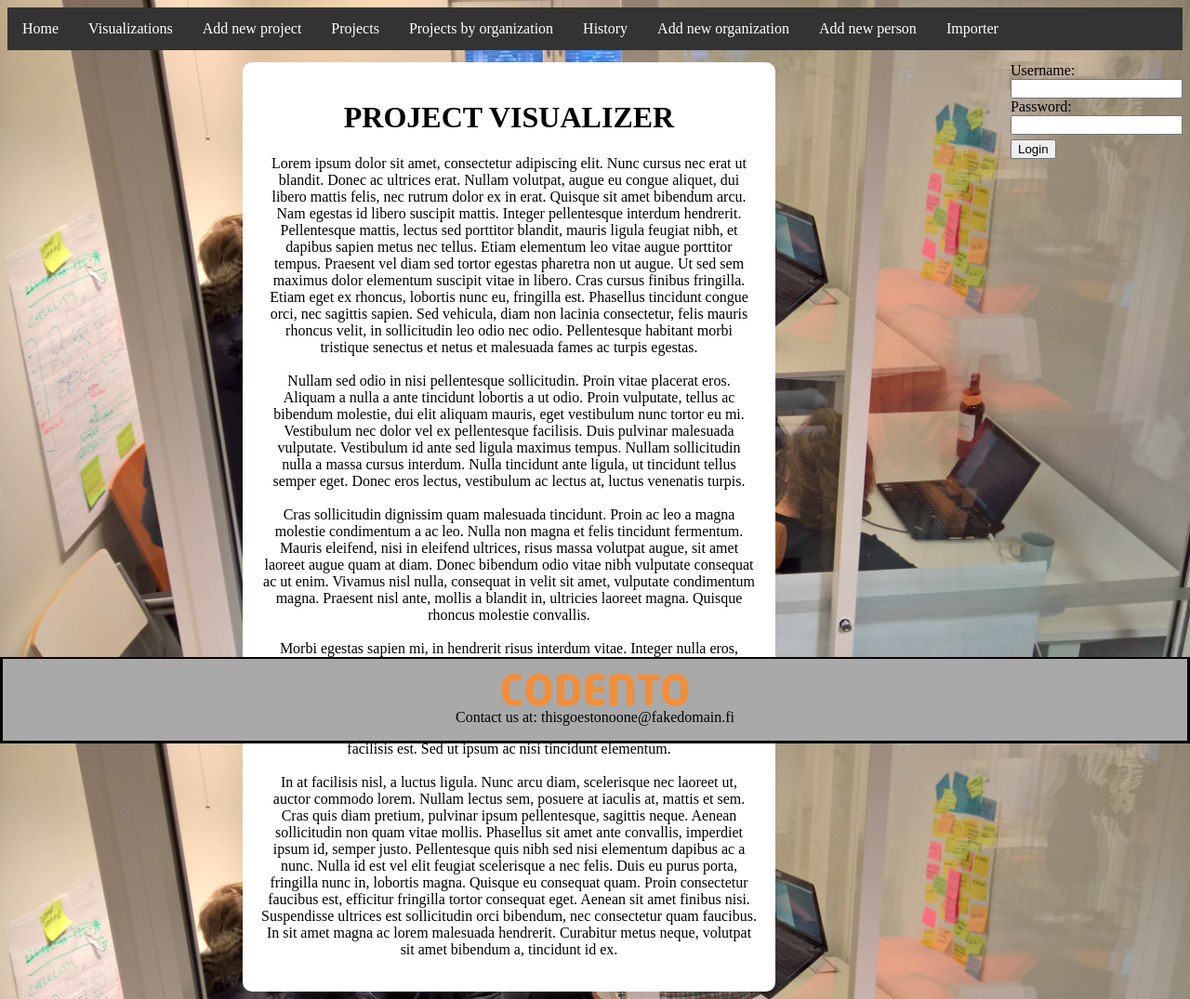
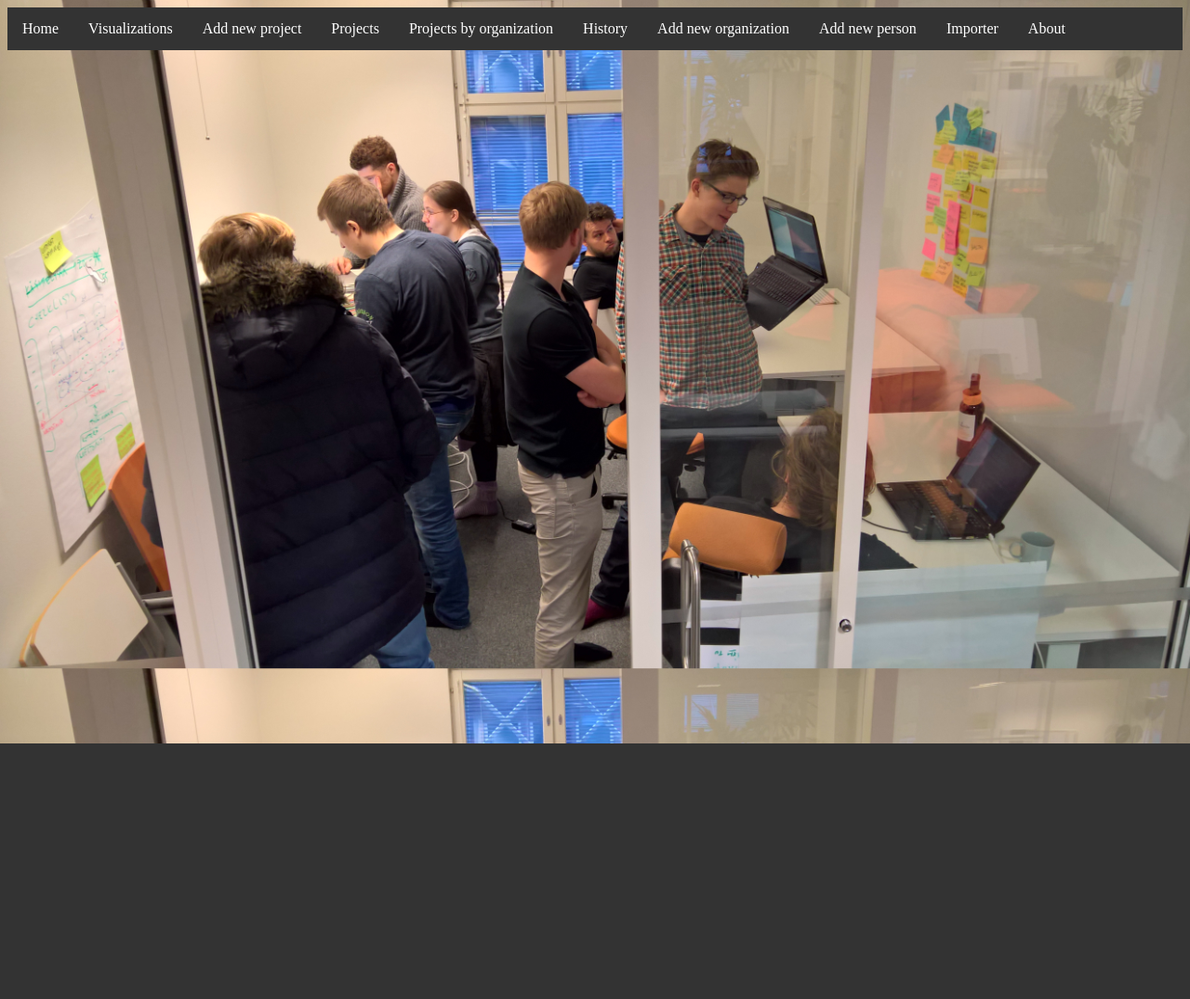
Before and after one commit to chaperweb/portfolio-visualiser, a Django app: page / in a window 1280 px wide. Shown: the whole page at 93% size. After the commit the page ends 800 px from the top, so only its background shows below. Run offline with Django 3.2, Linux system fonts and the light colour scheme; parts of the project's set-up code (start-up, migrations or seed data) failed here and were passed over; some libraries are stand-ins or nearby versions.

Commit message:
Moved homepage to about page

```diff
--- a/Development/visualizer/portfolio_manager/static/portfolio_manager/css/homepage.css
+++ /dev/null
@@ -1,38 +0,0 @@
-#textandlogin {
-  display: flex;
-  justify-content: space-between;
-}
-#homepagetext {
-  text-align: center;
-  width: 60%;
-  height: 100%;
-  border-radius: 10px;
-  background-color: WHITE;
-  margin-left: 20%;
-  margin-right: 20%;
-  margin-top: 1%;
-  border-style: solid;
-  border-width: 20px;
-  border-color: WHITE;
-}
-#loginbox {
-  float:right;
-  margin-top:1%;
-  border-radius: 5px;
-}
-footer {
-  background-color: DARKGREY;
-  position: absolute;
-  z-index: 10;
-  right: 0;
-  bottom: 0;
-  left: 0;
-  padding: 1rem;
-  text-align: center;
-  border-top: 2px;
-  border-color: BLACK;
-  border-style: solid;
-}
-#codentologo {
-  width:200px;
-}
--- a/Development/visualizer/portfolio_manager/templates/homepage.html
+++ b/Development/visualizer/portfolio_manager/templates/homepage.html
@@ -13,28 +13,5 @@
 </head>
 <body>
   {% include "navbar.html" %}
-  <div id="textandlogin">
-    <div id="homepagetext">
-      <h1>PROJECT VISUALIZER</h1>
-      <!-- LOREM IPSUM -->
-      <p>
-        Lorem ipsum dolor sit amet, consectetur adipiscing elit. Nunc cursus nec erat ut blandit. Donec ac ultrices erat. Nullam volutpat, augue eu congue aliquet, dui libero mattis felis, nec rutrum dolor ex in erat. Quisque sit amet bibendum arcu. Nam egestas id libero suscipit mattis. Integer pellentesque interdum hendrerit. Pellentesque mattis, lectus sed porttitor blandit, mauris ligula feugiat nibh, et dapibus sapien metus nec tellus. Etiam elementum leo vitae augue porttitor tempus. Praesent vel diam sed tortor egestas pharetra non ut augue. Ut sed sem maximus dolor elementum suscipit vitae in libero. Cras cursus finibus fringilla. Etiam eget ex rhoncus, lobortis nunc eu, fringilla est. Phasellus tincidunt congue orci, nec sagittis sapien. Sed vehicula, diam non lacinia consectetur, felis mauris rhoncus velit, in sollicitudin leo odio nec odio. Pellentesque habitant morbi tristique senectus et netus et malesuada fames ac turpis egestas.<br /><br />
-        Nullam sed odio in nisi pellentesque sollicitudin. Proin vitae placerat eros. Aliquam a nulla a ante tincidunt lobortis a ut odio. Proin vulputate, tellus ac bibendum molestie, dui elit aliquam mauris, eget vestibulum nunc tortor eu mi. Vestibulum nec dolor vel ex pellentesque facilisis. Duis pulvinar malesuada vulputate. Vestibulum id ante sed ligula maximus tempus. Nullam sollicitudin nulla a massa cursus interdum. Nulla tincidunt ante ligula, ut tincidunt tellus semper eget. Donec eros lectus, vestibulum ac lectus at, luctus venenatis turpis.<br /><br />
-        Cras sollicitudin dignissim quam malesuada tincidunt. Proin ac leo a magna molestie condimentum a ac leo. Nulla non magna et felis tincidunt fermentum. Mauris eleifend, nisi in eleifend ultrices, risus massa volutpat augue, sit amet laoreet augue quam at diam. Donec bibendum odio vitae nibh vulputate consequat ac ut enim. Vivamus nisl nulla, consequat in velit sit amet, vulputate condimentum magna. Praesent nisl ante, mollis a blandit in, ultricies laoreet magna. Quisque rhoncus molestie convallis.<br /><br />
-        Morbi egestas sapien mi, in hendrerit risus interdum vitae. Integer nulla eros, rutrum eu est in, consectetur accumsan ligula. Donec tempus rhoncus tellus, sit amet varius nunc facilisis in. Proin consequat quam eget ipsum dapibus tincidunt ut eu lacus. Maecenas et purus non nisl commodo tempus nec nec justo. Fusce metus mauris, pharetra et rutrum vel, sollicitudin id urna. Curabitur condimentum, velit eu luctus tincidunt, lorem tortor pretium lacus, eu malesuada nulla nisl facilisis est. Sed ut ipsum ac nisi tincidunt elementum.<br /><br />
-        In at facilisis nisl, a luctus ligula. Nunc arcu diam, scelerisque nec laoreet ut, auctor commodo lorem. Nullam lectus sem, posuere at iaculis at, mattis et sem. Cras quis diam pretium, pulvinar ipsum pellentesque, sagittis neque. Aenean sollicitudin non quam vitae mollis. Phasellus sit amet ante convallis, imperdiet ipsum id, semper justo. Pellentesque quis nibh sed nisi elementum dapibus ac a nunc. Nulla id est vel elit feugiat scelerisque a nec felis. Duis eu purus porta, fringilla nunc in, lobortis magna. Quisque eu consequat quam. Proin consectetur faucibus est, efficitur fringilla tortor consequat eget. Aenean sit amet finibus nisi. Suspendisse ultrices est sollicitudin orci bibendum, nec consectetur quam faucibus. In sit amet magna ac lorem malesuada hendrerit. Curabitur metus neque, volutpat sit amet bibendum a, tincidunt id ex.
-      </p>
-    </div>
-    <div id="loginbox">
-      Username: <br />
-      <input type="text" /><br />
-      Password: <br />
-      <input type="password" /><br />
-      <button type="submit" style="margin-top:5px;">Login</button>
-    </div>
-  </div>
-  <footer>
-    <img id="codentologo" src="{% static "portfolio_manager/img/Codento.png" %}" /><br />
-    Contact us at: thisgoestonoone@fakedomain.fi
-  </footer>
+
 </body>
--- a/Development/visualizer/portfolio_manager/templates/navbar.html
+++ b/Development/visualizer/portfolio_manager/templates/navbar.html
@@ -44,4 +44,5 @@ li a:hover {
   <li><a href="{% url 'add_new_org' %}">Add new organization</a></li>
   <li><a href="{% url 'add_new_person' %}">Add new person</a></li>
   <li><a href="{% url 'importer' %}">Importer</a></li>
+  <li><a href="{% url 'about' %}">About</a></li>
 </ul>
--- a/Development/visualizer/portfolio_manager/urls.py
+++ b/Development/visualizer/portfolio_manager/urls.py
@@ -23,4 +23,5 @@ urlpatterns = [
     url(r"^importer\.html$", views.importer, name='importer'),
     url(r"^importer\.html/delete/(?P<google_sheet_id>[0-9]+)$", views.delete_google_sheet, name='delete_google_sheet'),
     url(r"^importer\.html/load/(?P<google_sheet_id>[0-9]+)$", views.load_google_sheet, name='load_google_sheet'),
+    url(r"^about\.html$", TemplateView.as_view(template_name="about.html"), name='about'),
 ]
```
Also changed, not shown: Development/visualizer/portfolio_manager/templates/about.html (added, +23 -0 lines).
